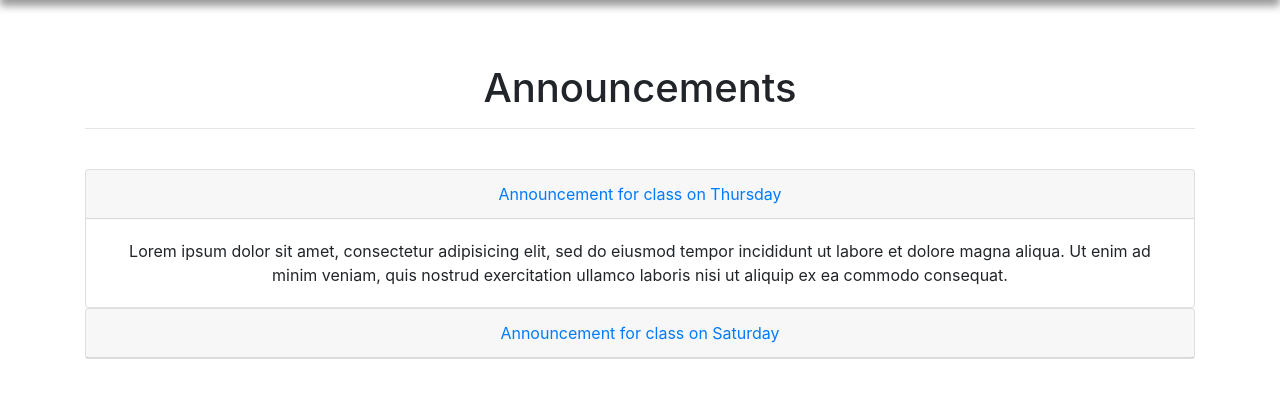
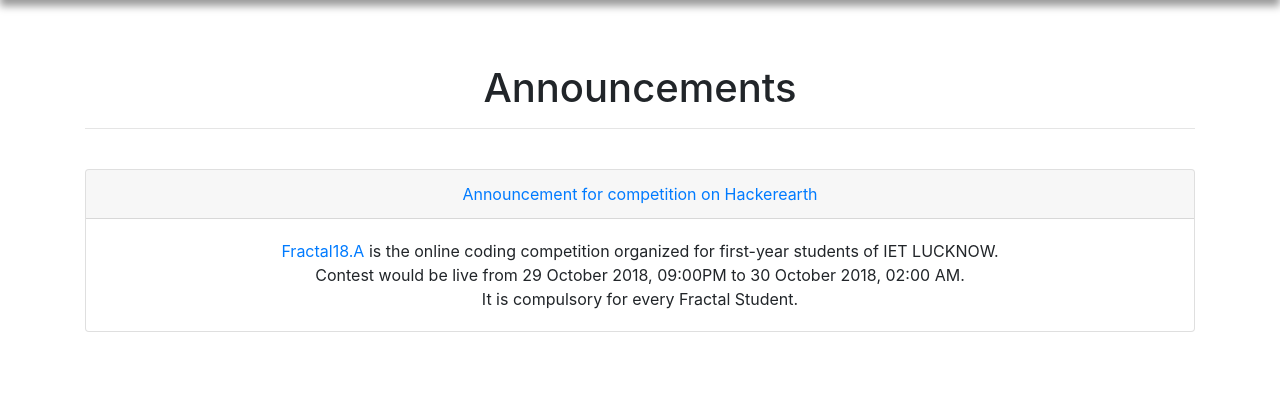
Before and after one commit to iet-fractal/fractalWebsite, a Django app: template fractalweb/templates/fractalweb/announcements.html in a window 1280 px wide. Shown: the part 61-459 px from the top of the page. Run offline with Django 3.2, Linux system fonts and the light colour scheme; the template is opened without the code that fills it, so the values that code supplies are empty; some libraries are stand-ins or nearby versions.

Commit message:
Update annoucements.html
Update competition annoucement.

```diff
--- a/fractalweb/templates/fractalweb/announcements.html
+++ b/fractalweb/templates/fractalweb/announcements.html
@@ -98,24 +98,14 @@
     <div class="card">
       <div class="card-header">
         <a class="card-link" data-toggle="collapse" href="#collapseOne">
-          Announcement for class on Thursday
+          Announcement for competition on Hackerearth
         </a>
       </div>
       <div id="collapseOne" class="collapse show" data-parent="#accordion">
         <div class="card-body">
-          Lorem ipsum dolor sit amet, consectetur adipisicing elit, sed do eiusmod tempor incididunt ut labore et dolore magna aliqua. Ut enim ad minim veniam, quis nostrud exercitation ullamco laboris nisi ut aliquip ex ea commodo consequat.
-        </div>
-      </div>
-    </div>
-    <div class="card">
-      <div class="card-header">
-        <a class="collapsed card-link" data-toggle="collapse" href="#collapseTwo">
-        Announcement for class on Saturday
-      </a>
-      </div>
-      <div id="collapseTwo" class="collapse" data-parent="#accordion">
-        <div class="card-body">
-          Lorem ipsum dolor sit amet, consectetur adipisicing elit, sed do eiusmod tempor incididunt ut labore et dolore magna aliqua. Ut enim ad minim veniam, quis nostrud exercitation ullamco laboris nisi ut aliquip ex ea commodo consequat.
+        	<center>
+          <a href = "https://www.hackerearth.com/challenge/college/fractal18a-1/">Fractal18.A</a> is the online coding competition organized for first-year students of IET LUCKNOW.<br> Contest would be live from 29 October 2018, 09:00PM to 30 October 2018, 02:00 AM.<br> It is compulsory for every Fractal Student.
+      </center>
         </div>
       </div>
     </div>
```
